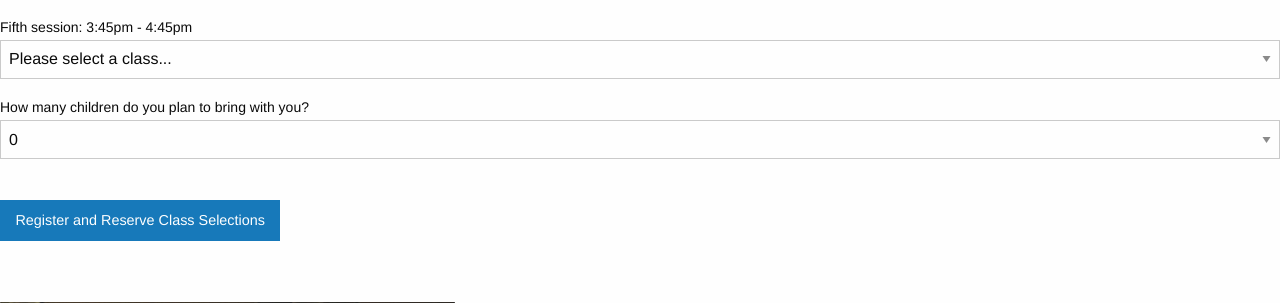
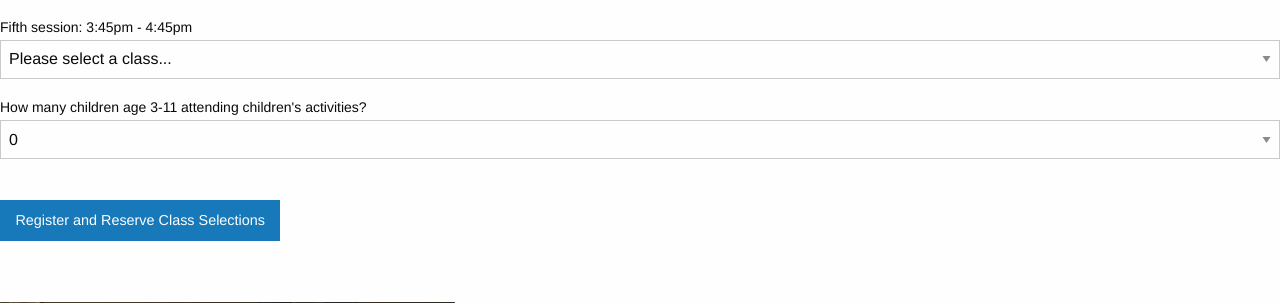
Before and after one commit to andrewlowell/CFHF15, a Rails app: page /registrants/new in a window 1280 px wide. Shown: the part 766-1069 px from the top of the page. Run offline with Rails 7, Linux system fonts and the light colour scheme; style sheets or scripts are compiled from the project's sources; some libraries are stand-ins or nearby versions.

Commit message:
Change children question.

```diff
--- a/app/views/registrants/edit.html.erb
+++ b/app/views/registrants/edit.html.erb
@@ -103,7 +103,7 @@
 
       <div class="row">
         <div class="large-12 medium-12 small-12 columns">
-          <%= label_tag("How many children do you plan to bring with you?") %>
+          <%= label_tag("How many children age 3-11 attending children's activities?") %>
           <%= f.select(:children) do %>
             <% (0..10).each do |c| -%>
               <% if c == @registrant.children %>
--- a/app/views/registrants/new.html.erb
+++ b/app/views/registrants/new.html.erb
@@ -134,7 +134,7 @@
 
       <div class="row">
         <div class="large-12 medium-12 small-12 columns">
-          <%= label_tag("How many children do you plan to bring with you?") %>
+          <%= label_tag("How many children age 3-11 attending children's activities?") %>
           <%= f.select(:children) do %>
             <% (0..10).each do |c| -%>
               <%= content_tag(:option, c, value: c) %>
```
